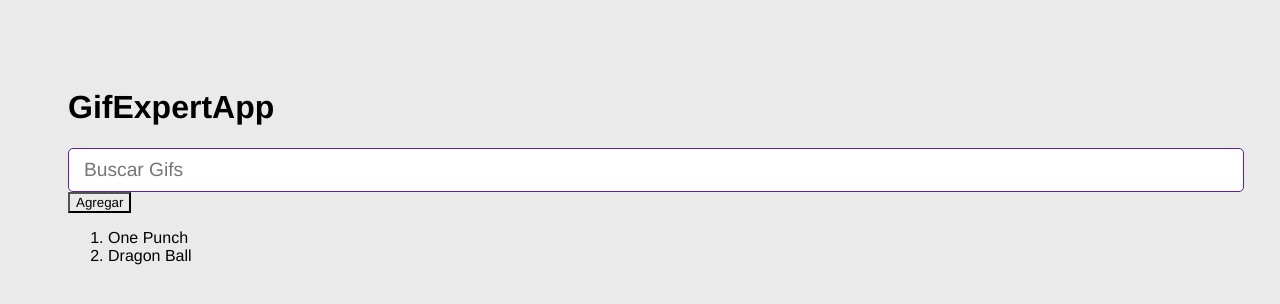
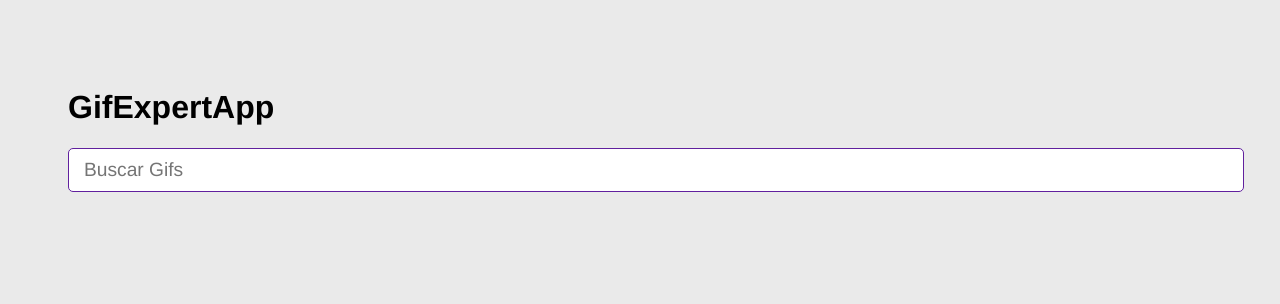
Before and after one commit to John-Alz/GifExpertApp, a React (Vite) app: page / in a window 1280 px wide. Shown: the top 304 px of the page. Built offline with nearby package versions, Linux system fonts and the light colour scheme.

Commit message:
feat: found keyword

```diff
--- a/src/GifExpertApp.jsx
+++ b/src/GifExpertApp.jsx
@@ -3,7 +3,7 @@ import AddCategory from './components/AddCategory';
 
 export default function GifExpertApp() {
 
-    const [categories, setCategories] = useState(['One Punch', 'Dragon Ball']);
+    const [categories, setCategories] = useState([]);
 
     const onAddCategory = () => {
         setCategories([
@@ -11,7 +11,7 @@ export default function GifExpertApp() {
             'Demon Slayer'
         ]);
 
-        // setCategories(cat => [...cat, 'Valorant'])
+        // setCategories(cat => [...cat, 'Valorant']) <== Importante en <AddCategory/>
     }
 
     console.log(categories);
@@ -26,9 +26,8 @@ export default function GifExpertApp() {
 
             {/* Listado de gif */}
 
-            <AddCategory />
+            <AddCategory onAddCategories={setCategories} />
 
-            <button onClick={onAddCategory}>Agregar</button>
             <ol>
                 {
                     categories.map((category, id) => {
--- a/src/components/AddCategory.jsx
+++ b/src/components/AddCategory.jsx
@@ -1,6 +1,6 @@
 import { useState } from "react";
 
-export default function AddCategory() {
+export default function AddCategory({ onAddCategories }) {
 
     const [inputValue, setInputValue] = useState('');
 
@@ -10,7 +10,9 @@ export default function AddCategory() {
 
     const onSubmit = (e) => {
         e.preventDefault();
-        console.log(inputValue);
+        if (inputValue.trim().length <= 1) return; // Debe ser mayor de 2 caracteres el input
+        onAddCategories(cat => [...cat, inputValue]);
+        setInputValue('');
     }
 
     return (
```
